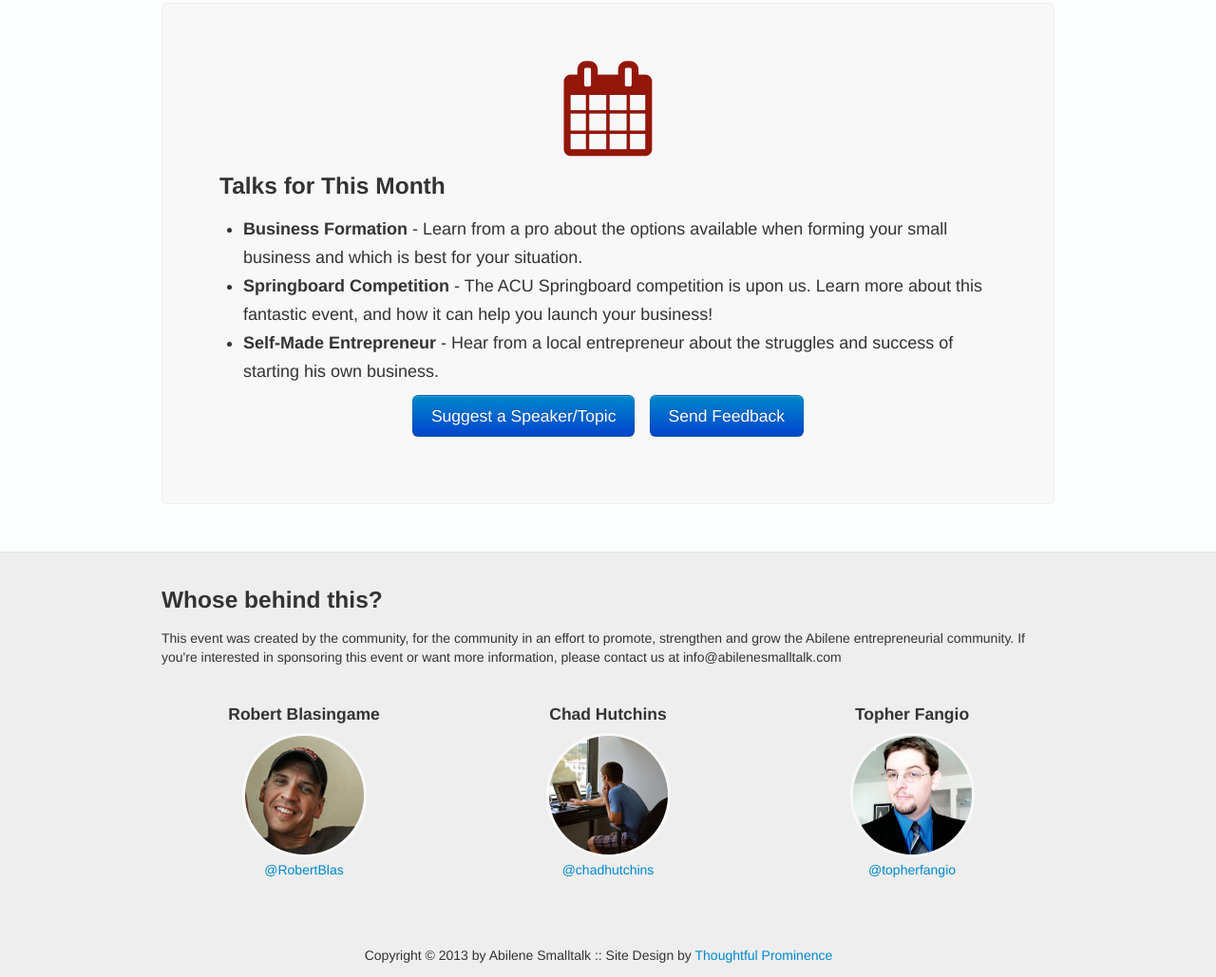
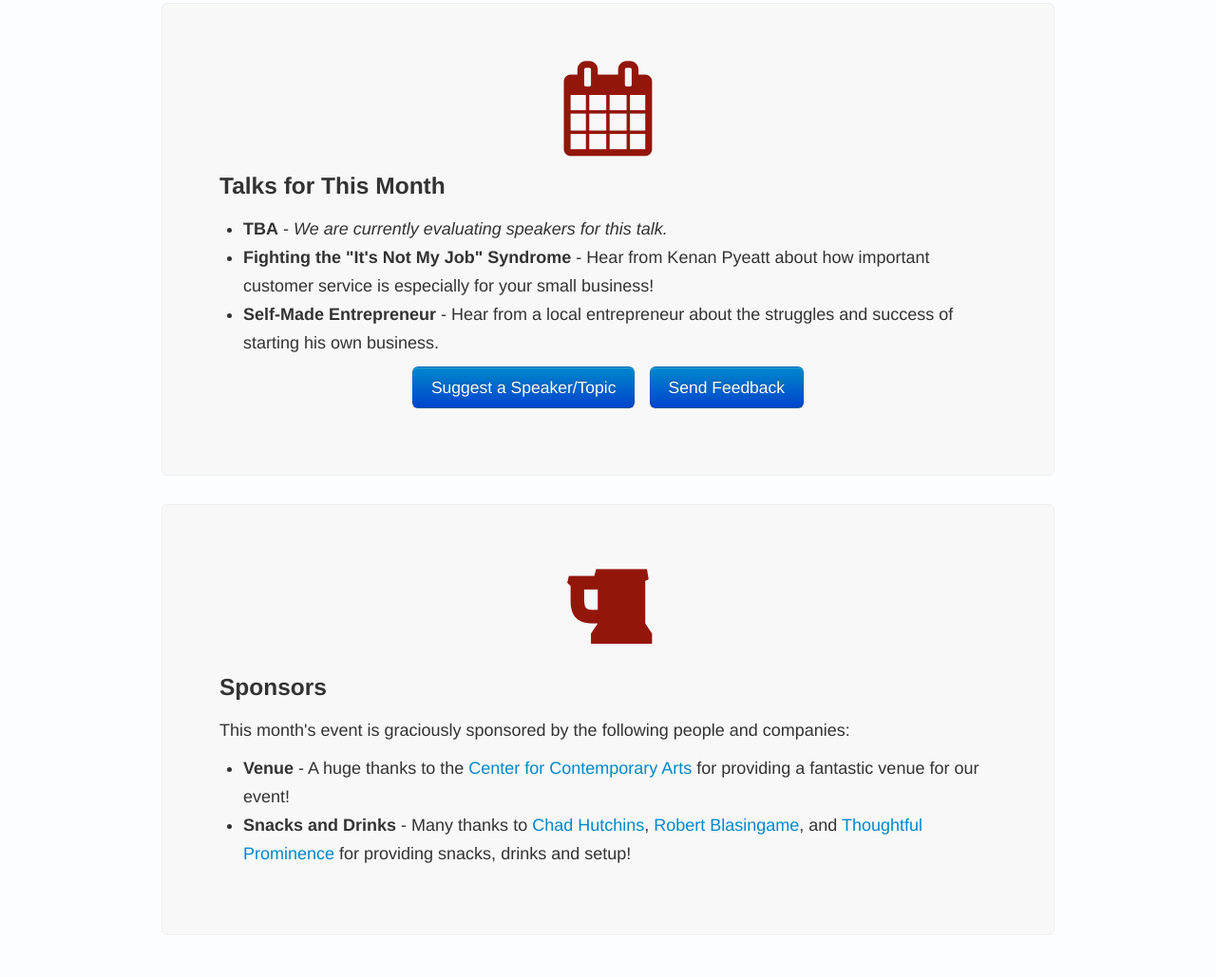
Before and after one commit to abilenesmalltalk/abilenesmalltalk.com, a plain HTML site: page index.html in a window 1280 px wide. Shown: the part 1445-2474 px from the top of the page at 95% size. Drawn offline with nearby package versions, Linux system fonts and the light colour scheme; a script that the page names is missing.

Commit message:
Modifications for March event.

```diff
--- a/index.html
+++ b/index.html
@@ -14,7 +14,7 @@
     <div class='navbar navbar-inverse navbar-fixed-top'>
       <div class='navbar-inner'>
         <div class='container'>
-          <a class='brand' href='http://abilenecoworking.com/'>Sponsored by Abilene Coworking</a>
+          <a href='#' class='brand'>Abilene Smalltalk</a>
 
           <a href='http://www.facebook.com/AbileneSmalltalk' class='pull-right social-icon facebook'>
             <span class='icon-background'></span>
@@ -25,7 +25,7 @@
             <i class='icon-twitter-sign icon-2x'></i>
           </a>
 
-          <a href='http://anyvite.com/7r07cpudpw' class='pull-right btn btn-inverse'>RSVP for February 26th, 5:30pm</a>
+          <a href='http://anyvite.com/fmrzul1a0m' class='pull-right btn btn-inverse'>RSVP for March 26th, 5:30pm</a>
         </div>
       </div>
     </div>
@@ -99,12 +99,11 @@
 
           <ul>
             <li>
-              <b>Business Formation</b> - Learn from a pro about the options available when forming
-              your small business and which is best for your situation.
+              <b>TBA</b> - <em>We are currently evaluating speakers for this talk.</em>
             </li>
             <li>
-              <b>Springboard Competition</b> - The ACU Springboard competition is upon us. Learn more
-              about this fantastic event, and how it can help you launch your business!
+              <b>Fighting the "It's Not My Job" Syndrome</b> - Hear from Kenan Pyeatt about how important
+              customer service is especially for your small business!
             </li>
             <li>
               <b>Self-Made Entrepreneur</b> - Hear from a local entrepreneur about the struggles and
@@ -115,6 +114,29 @@
           <ul class='inline pagination-centered'>
             <li><a href="#suggest_a_speaker" role='button' data-toggle='modal' class='btn btn-primary btn-large'>Suggest a Speaker/Topic</a></li>
             <li><a href="#send_feedback" role='button' data-toggle='modal' class='btn btn-primary btn-large'>Send Feedback</a></li>
+          </ul>
+        </div>
+
+        <div class='hero-unit'>
+          <div class='header-icon'><i class='icon-beer'></i></div>
+
+          <h3>Sponsors</h3>
+
+          <p>
+            This month's event is graciously sponsored by the following people and companies:
+          </p>
+
+          <ul>
+            <li>
+              <b>Venue</b> - A huge thanks to the <a href='http://www.center-arts.com/'>Center for Contemporary Arts</a></b> for providing a fantastic venue for our event!
+            </li>
+            <li>
+            <b>Snacks and Drinks</b> - Many thanks to
+            <a href='http://www.chadhutchins.com/'>Chad Hutchins</a>,
+            <a href='https://twitter.com/RobertBlas'>Robert Blasingame</a>,
+            and
+            <a href='http://thoughtfulprominence.com'>Thoughtful Prominence</a> for providing snacks, drinks and setup!
+            </li>
           </ul>
         </div>
 
```
